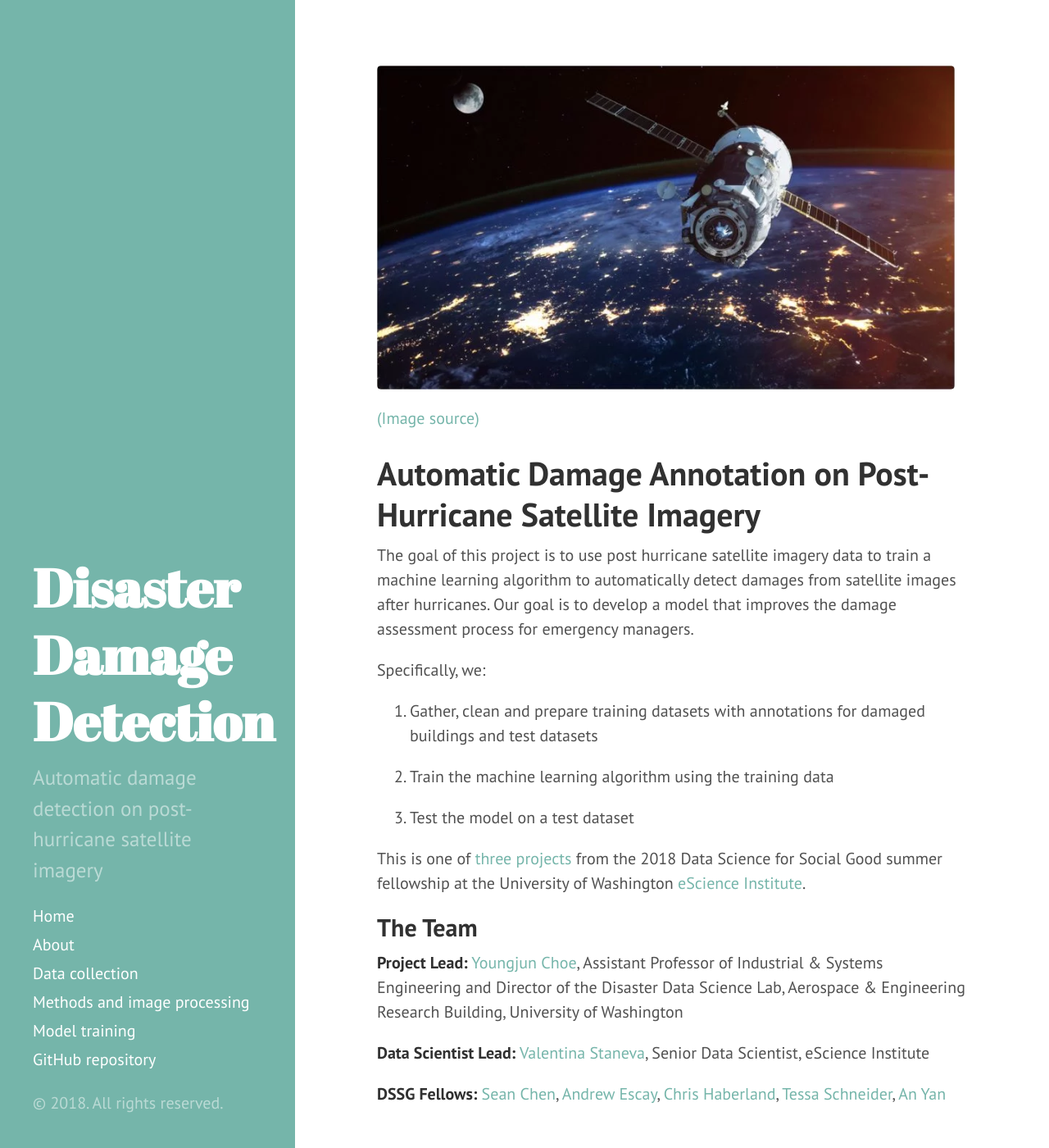
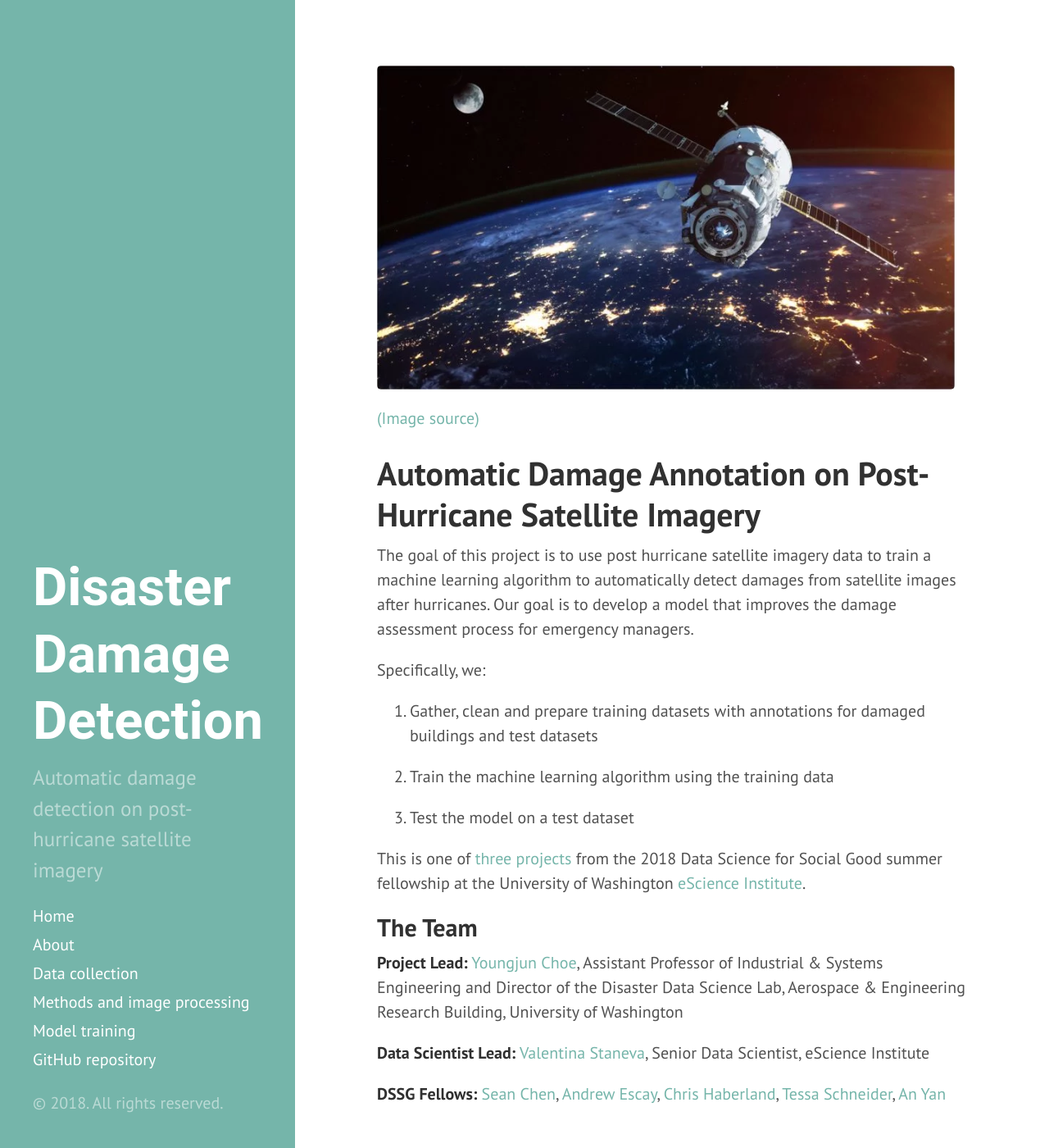
Before and after one commit to DDS-Lab/disaster-damage-detection, a Jekyll site: the page built from index.md, in a window 1280 px wide and 1400 px high. Shown: the whole window at 82% size. Built offline with Jekyll 4.4.1, drawn with Linux system fonts in a browser that asks for light colours.

Commit message:
Update hyde.css

```diff
--- a/public/css/hyde.css
+++ b/public/css/hyde.css
@@ -79,7 +79,7 @@ html {
 .sidebar-about h1 {
   color: #fff;
   margin-top: 0;
-  font-family: "Abril Fatface", serif;
+  font-family: "", Roboto, Arial, sans-serif;
   font-size: 3.25rem;
 }
 
```
